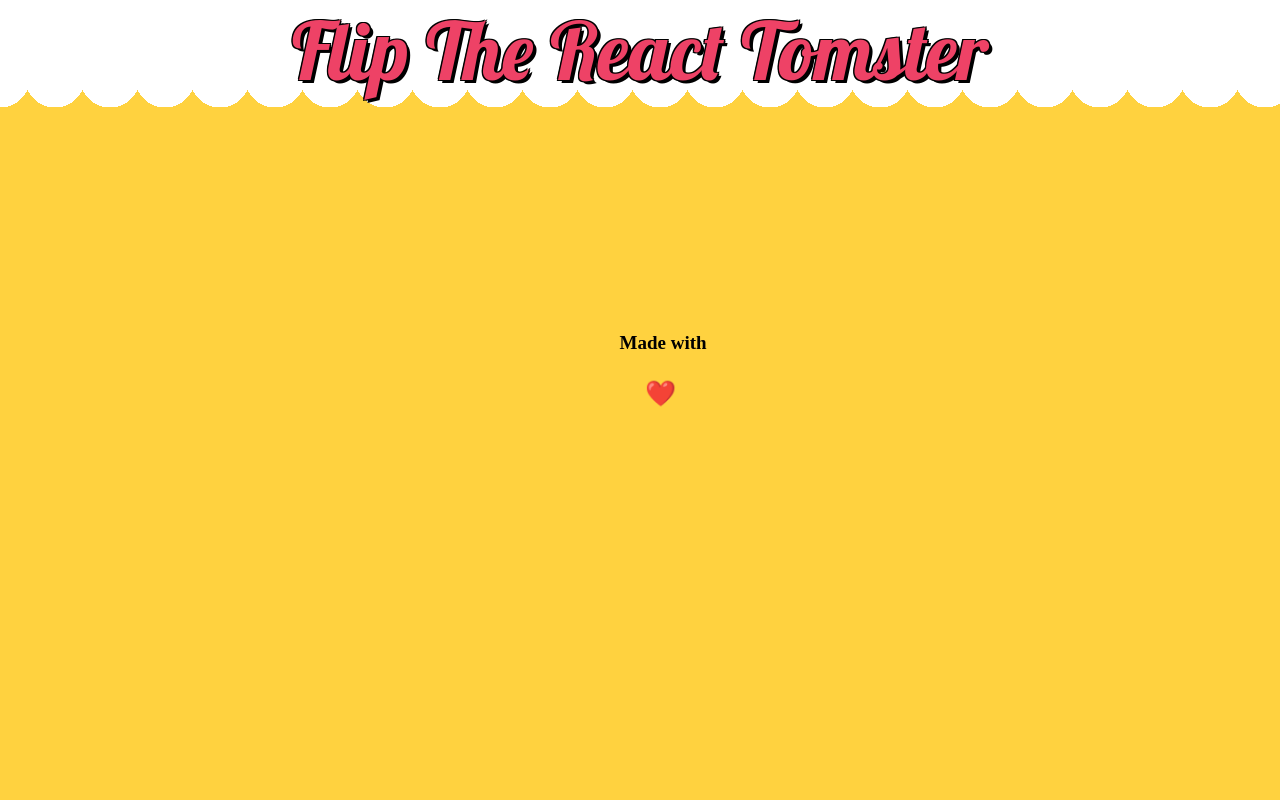
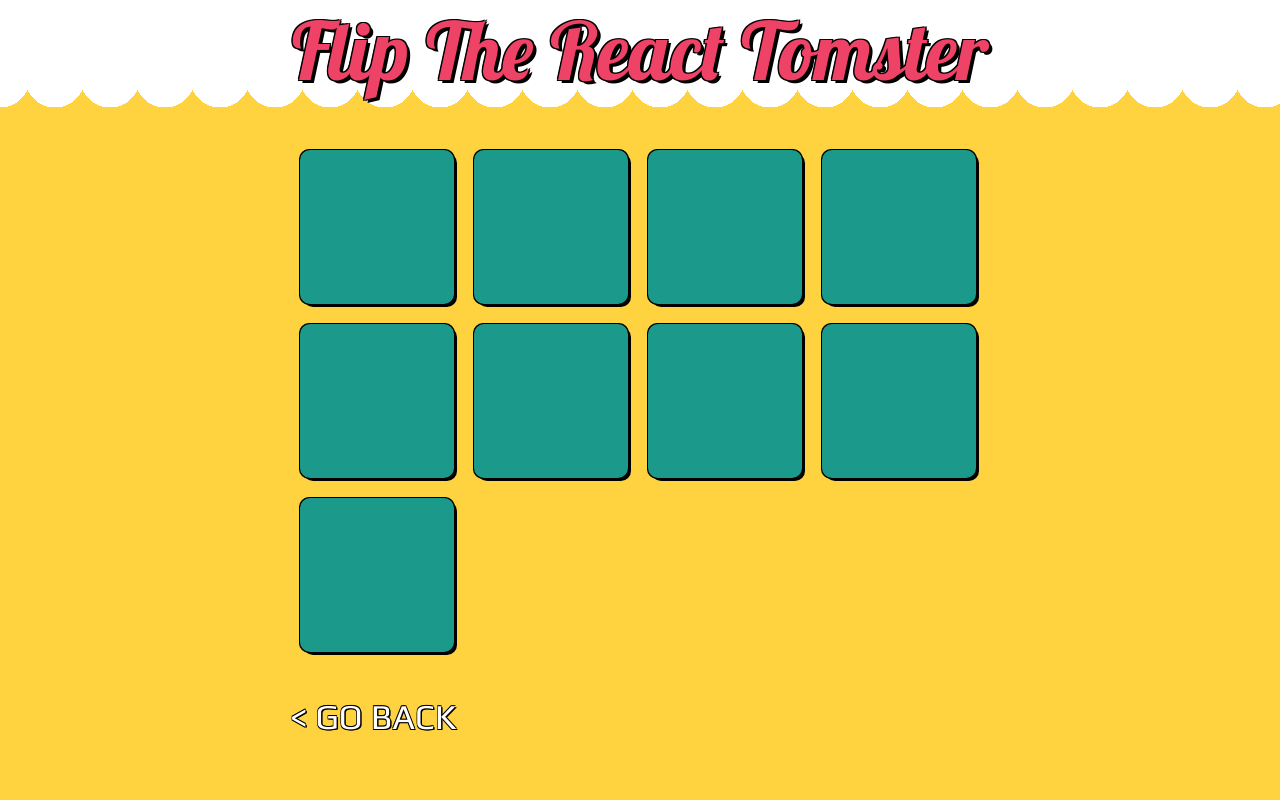
Before and after one commit to tavofigse/flip-the-react-tomster, a React (Create React App) app: page /play in a window 1280 px wide. Shown: the top 800 px of the page. Built offline with nearby package versions, Linux system fonts and the light colour scheme; a web font is replaced by a local one.

Commit message:
Adding default props to Board and Card components

```diff
--- a/src/components/game/Board.tsx
+++ b/src/components/game/Board.tsx
@@ -2,6 +2,7 @@ import * as React from 'react';
 import styled from 'styled-components';
 import * as Variables from '../../styles/variables';
 import { Section } from '../layout/Section';
+import { GoBack } from '../utils/GoBack';
 import { Card } from './Card';
 
 export interface IBoardComponentProps {
@@ -10,9 +11,13 @@ export interface IBoardComponentProps {
 }
 
 export class BoardComponent extends React.Component<IBoardComponentProps> {
+    public static defaultProps: Partial<IBoardComponentProps> = {
+        size: "4"
+    };
     public render(): JSX.Element {
         const {className, size} = this.props;
         return  (
+            <>
                 <Section className={className}>
                     <Card figure="tomster" value="3" size={size} />
                     <Card figure="tomster" value="3" size={size} />
@@ -24,6 +29,10 @@ export class BoardComponent extends React.Component<IBoardComponentProps> {
                     <Card figure="tomster" value="3" size={size} />
                     <Card figure="tomster" value="3" size={size} />
                 </Section>
+                <Section>
+                    <GoBack />
+                </Section>
+            </>
         );
     }
 }
--- a/src/components/game/Card.tsx
+++ b/src/components/game/Card.tsx
@@ -10,6 +10,10 @@ export interface IFlipCardProps {
 }
 
 export class CardComponent extends React.Component<IFlipCardProps> {
+    public static defaultProps: Partial<IFlipCardProps> = {
+        figure: "tomster",
+        size: "4"
+    };
     public render(): JSX.Element {
         const {className, figure, value, size} = this.props;
         return (
```
Lines whose indentation alone changed are shown as unchanged.
